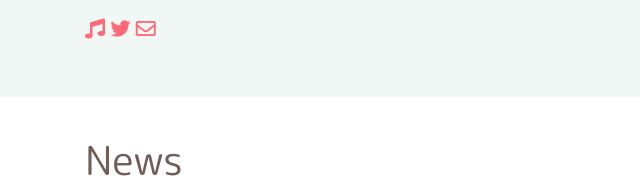
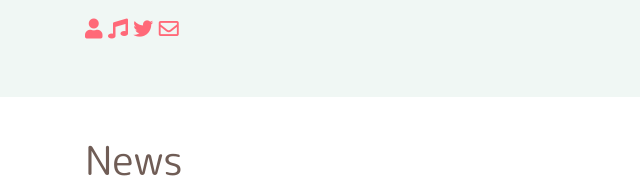
Before and after one commit to yanoooooo/yanoooooo.github.io, a plain HTML site: page index_en.html in a window 1280 px wide. Shown: the part 225-408 px from the top of the page, 0-640 px from the left. Drawn offline with nearby package versions, Linux system fonts and the light colour scheme.

Commit message:
add resume

```diff
--- a/index_en.html
+++ b/index_en.html
@@ -40,7 +40,7 @@
           TYFFON Inc.</br>
         </p>
         <p class="lead">
-          <!-- <a href="resume.html"><i class="fas fa-user"></i></a> -->
+          <a href="public/pdf/Resume.pdf"><i class="fas fa-user"></i></a>
           <a href="https://www.youtube.com/playlist?list=PLiFHotsBSvGPYoGN3wpmk9Jkct3PsNBQt" target="_blank"><i class="fas fa-music"></i></a>
           <a href="https://twitter.com/yanoooooo" target="_blank"><i class="fab fa-twitter"></i></a>
           <a href="javascript:void(0);" data-toggle="popover" data-html="true" data-placement="top" data-content="miserablescaromioben@yahoo.co.jp"><i class="far fa-envelope"></i></a>
```
Also changed, not shown: index.html (+2 -2 lines), 1 other file.
